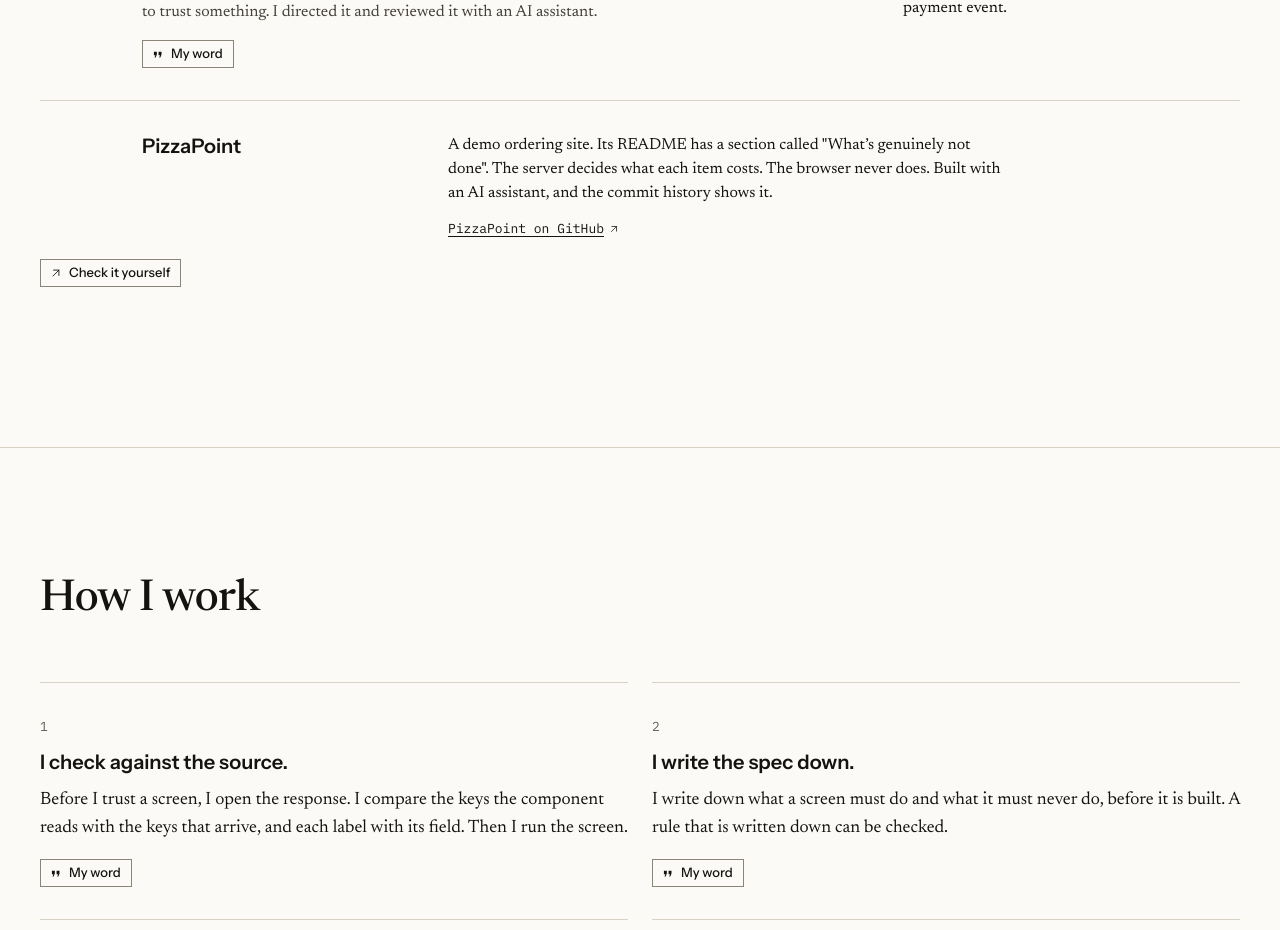
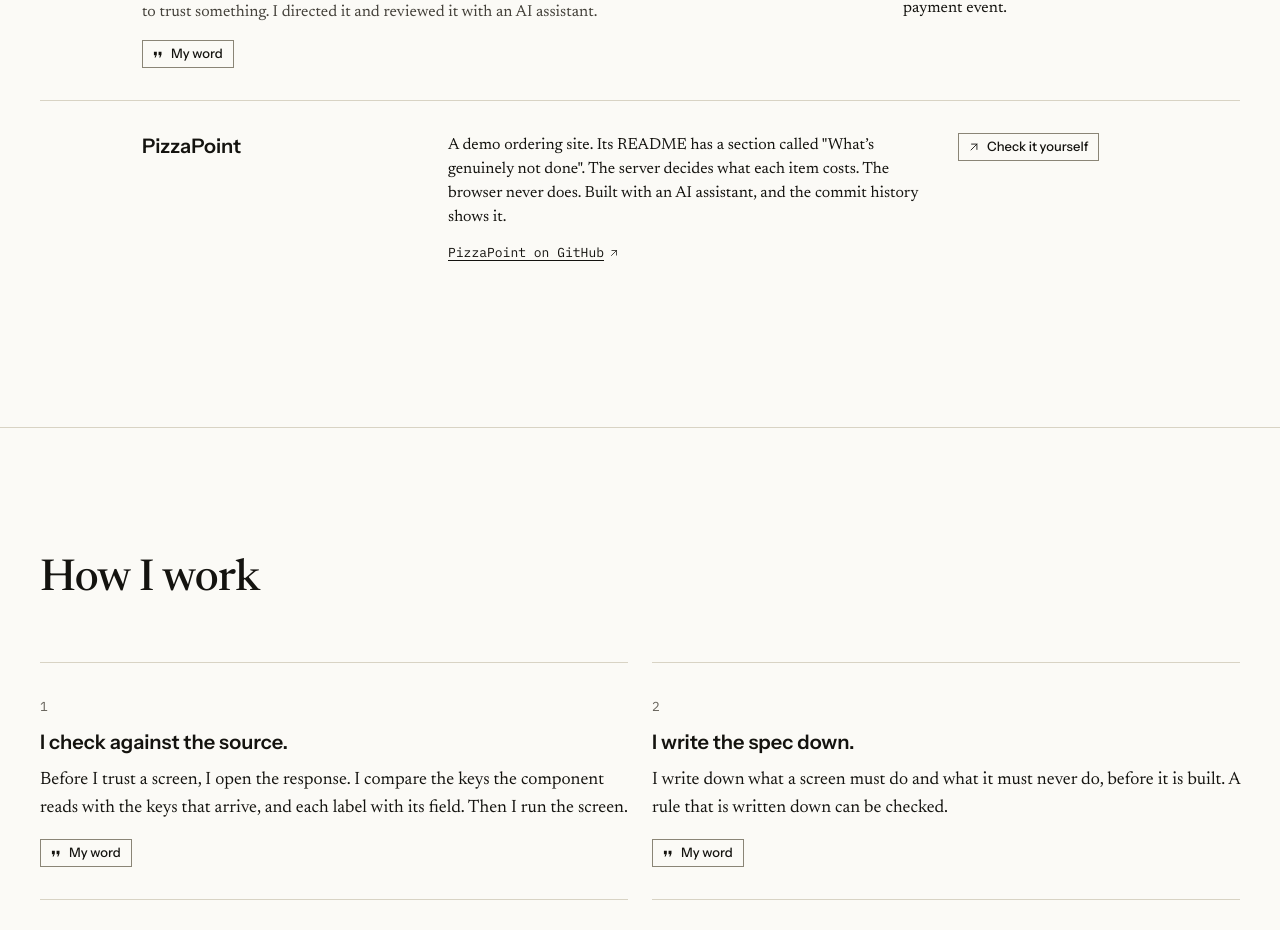
Before and after one commit to mobolaji22/Portfolio_v2, a Next.js app: page / in a window 1280 px wide. Shown: the part 4600-5530 px from the top of the page. Built offline with nearby package versions, Linux system fonts and the light colour scheme; no server answers; a web font is replaced by a local one.

Commit message:
Fix short-entry grid wrap
Co-Authored-By: Claude Sonnet 5.5 <noreply@anthropic.com>
Claude-Session: https://claude.ai/code/session_0166UL6QifhouNNV1UtEu9uh

```diff
--- a/components/Work.jsx
+++ b/components/Work.jsx
@@ -55,7 +55,7 @@ export default function Work() {
             <div className="col-span-4 md:col-span-3 md:col-start-2">
               <h3 className="t-h3">{typo(e.title)}</h3>
             </div>
-            <div className="col-span-4 md:col-span-6">
+            <div className="col-span-4 md:col-span-5">
               <p className="t-body-sm prose-measure">{typo(e.text)}</p>
               <p className="mt-3"><ExternalLink href={evidenceUrl("CL-12")} className="link tl font-mono text-[.8125rem]">{typo(e.linkLabel)}</ExternalLink></p>
             </div>
```
